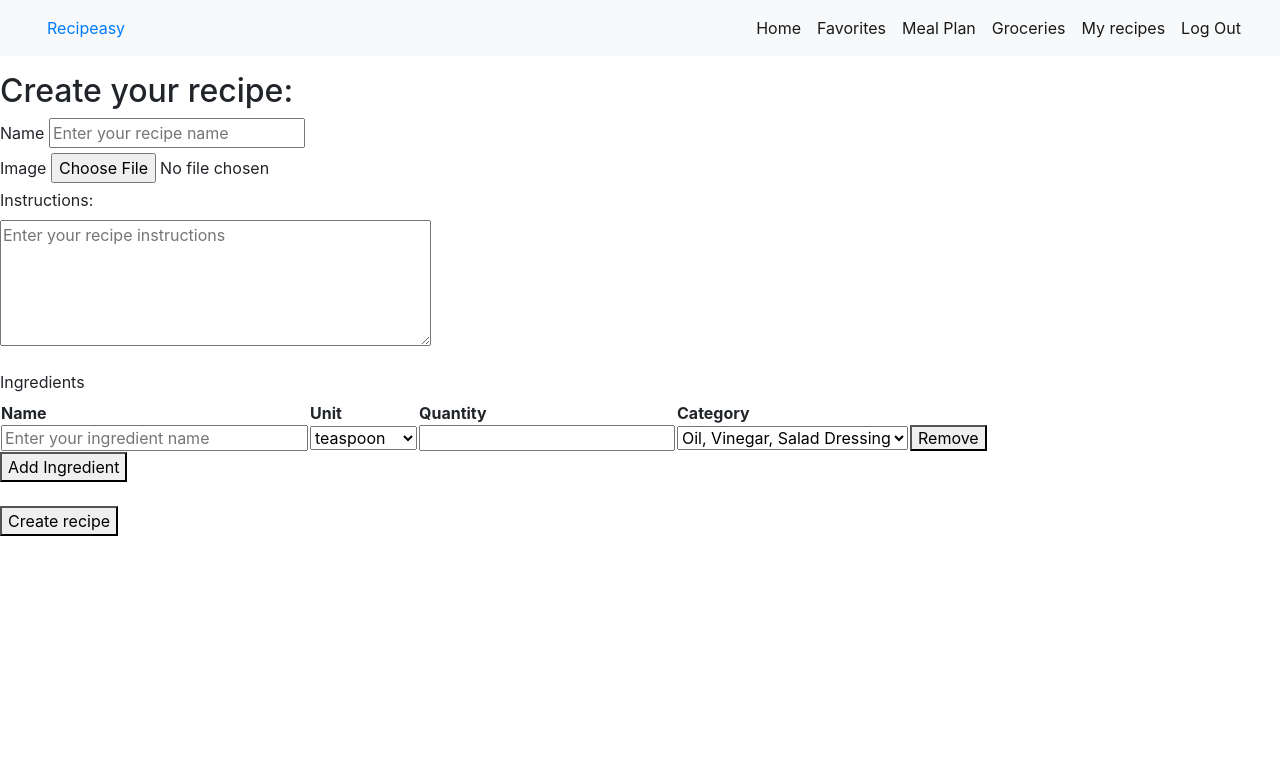
After one commit to MayraM5/Recipeasy-Meal-Plan-App, a Flask app: page /myrecipes in a window 1280 px wide. The commit adds this page. Shown: the top 783 px of the page. Run offline with Flask 2, Linux system fonts and the light colour scheme; some libraries are stand-ins or nearby versions.

Commit message:
New feature: create recipe- pending: fix cloudinary

```diff
--- a/server.py
+++ b/server.py
@@ -1,12 +1,17 @@
 """Server for meal planning app."""
 
-from flask import Flask, render_template, request, flash, session, redirect, jsonify
+from flask import Flask, render_template, request, flash, session, redirect, jsonify, url_for
 from model import connect_to_db, db
 import crud
 from jinja2 import StrictUndefined
 import requests
 import json
 import os
+import cloudinary.uploader
+import cloudinary
+import random
+import string
+import time
 
 
 app = Flask(__name__)
@@ -16,6 +21,11 @@ app.jinja_env.undefined = StrictUndefined
 
 
 SPOON_API_KEY = os.environ["SPOON_API_KEY"]
+
+CLOUD_NAME = "dhyrymmf4"
+CLOUDINARY_SECRET= os.environ["CLOUDINARY_SECRET"],
+CLOUDINARY_KEY= os.environ["CLOUDINARY_KEY"]
+
 
 #Homepage
 @app.route('/')
@@ -45,7 +55,7 @@ def log_in():
         return redirect('/home')
 
     else:
-        flash(f'User email and/or password is incorrect. Please try again.') ##NOT DISPLAYING
+       # flash(f'User email and/or password is incorrect. Please try again.') ##NOT DISPLAYING => displaying after logged in
         return redirect('/')
 
 #log-out
@@ -345,7 +355,6 @@ def display_meal_plan():
     #Convert each element from list to string
     ids = ','.join(str(id) for id in meal_plan)
 
-    #NEED TO HIDE APIKEY
     url = 'https://api.spoonacular.com/recipes/informationBulk?'
     params = {'apiKey' : SPOON_API_KEY,
             'includeNutrition': False,
@@ -408,42 +417,63 @@ def display_grocery_items():
 
     return render_template("groceries.html", total_grocery=total_grocery) #, name=name, amount=amount, unit=unit)
 
-# # ##Create Groceries item:
-# # @app.route("/groceries", methods=["POST"])
-# # def grocery_items():
+#############NEW FEATURE ###########################################
+@app.route("/myrecipes")
+def my_recipes():
+    """Process to create recipe"""
 
-# #     logged_in_user = session.get("user_id")
-# #     recipe_ids = crud.get_meal_plan_by_user(logged_in_user)
+    return render_template("my_recipes.html")
 
-# #     url = 'https://api.spoonacular.com/recipes/informationBulk?'
-# #     params = {'apiKey' : '33f7af9664464e1fad151db6e46c6399',
-# #                 'ids' : recipe_ids,
-# #                 }
-# #     print("*"*20)
-# #     print(recipe_ids)
 
-# #     response = requests.get(url, params)
-# #     data = response.json()
+@app.route('/create-recipe', methods=['POST'])
+def create_recipe():
+#   data = request.get_json()
+#   print(data)
+#   title = data['name']
+#   image = data['image']
+#   instructions = data['instructions']
+#   ingredient_name = data['ingredients']
+#   print(ingredient_name)
+    title = request.form['name']
+    print(f'TITLE {title}')
 
-# #     for key in data:
-# #     # print(key["id"])
-# #     #print(key["extendedIngredients"])
-# #         for i in key["extendedIngredients"]:
-# #             ingredient_name =(i["name"])
-# #             unit = (i["unit"])
-# #             amount = (i["amount"])
+    instructions = request.form['instructions']
+    print(f' INSTRUCTIONS {instructions}')
+    ingredients = request.form.getlist('ingredient')
+    print(f'INGREDIENTS {ingredients}')
+    units = request.form.getlist('unit')
+    print(f'UNITS ::::: {units}')
+    quantities = request.form.getlist('quantity')
+    print(f'Q:::: {quantities}')
+    categories = request.form.getlist('category')
+    print(f'CATEGORYYYY:::: {categories}')
 
-# #             if logged_in_user is None:
-# #                 flash("You must log in to add to Favorites")
-# #                 return redirect('/')
+    logged_in_user_id = session.get("user_id")
+    print(logged_in_user_id)
+    recipe_id = (''.join(random.choices(string.ascii_letters, k=6)))
+    print(recipe_id)
 
-# #             else:
-# #                 grocery_items = crud.create_grocery_items(logged_in_user, ingredient_name, amount, unit)
-# #                 db.session.add(grocery_items)
-# #                 db.session.commit()
-# #                 flash("Great! This recipe has been added to Favorites")
+    # Make a request to the Cloudinary API using the current timestamp
+    # timestamp = int(time.time())
+    ## cloudinary is not working!!!!
+    try:
+        my_file = request.files['my_file']
+        result = cloudinary.uploader.upload(my_file, api_key=CLOUDINARY_KEY, api_secret=CLOUDINARY_SECRET, cloud_name=CLOUD_NAME)
+    #, timestamp=timestamp)
+        image = result['secure_url']
+        print(f'image url {image}')
+    except KeyError:
+        flash("The file was not present")
+        return redirect("/myrecipes")
 
-# #     return render_template("groceries.html")
+  # save the data to the database
+#   recipe = crud.create_my_recipe(logged_in_user_id, recipe_id, title, image, instructions, ingredient_name) #, amount, units, category):
+#   db.session.add(recipe)
+#   db.session.commit()
+
+    return 'Recipe saved successfully!'
+
+
 
 
 if __name__ == "__main__":
--- /dev/null
+++ b/static/js/myrecipes.js
@@ -0,0 +1,75 @@
+function addRow() {
+    const table = document.getElementById('ingredients-table');
+    const row = table.insertRow();
+    const cell1 = row.insertCell(0);
+    const cell2 = row.insertCell(1);
+    const cell3 = row.insertCell(2);
+    const cell4 = row.insertCell(3);
+    const cell5 = row.insertCell(4);
+    cell1.innerHTML = '<input type="text" name="ingredient">';
+    cell2.innerHTML = '<select name="unit"><option value="tsp">teaspoon</option><option value="tbsp">tablespoon</option>\
+                      <option value="cup">cup</option><option value="oz">ounce</option><option value="lb">pound</option>\
+                      <option value="container">container</option><option value="other">unit</option></select>';
+    cell3.innerHTML = '<input type="number" name="quantity">';
+    cell4.innerHTML = '<select name="category"><option value="Oil, Vinegar, Salad Dressing">Oil, Vinegar, Salad Dressing</option>\
+                      <option value="Refrigerated">Refrigerated</option><option value="Pasta and Rice">Pasta and Rice</option>\
+                      <option value="Spices and Seasonings">Spices and Seasonings</option>\
+                      <option value="Milk, Eggs, Other Dairy">Milk, Eggs, Other Dairy</option><option value="Meat">Meat</option>\
+                      <option value="Produce">Produce</option><option value="Seafood">Seafood</option><option value="Cheese">Cheese</option>\
+                      <option value="Other">Other</option><select> ';
+    cell5.innerHTML = '<button type="button" onclick="removeRow(this)">Remove</button>';
+  }
+
+  function removeRow(button) {
+    const row = button.parentNode.parentNode;
+    row.parentNode.removeChild(row);
+  }
+
+// //Get data from form
+
+// const form = document.getElementById('recipe-form');
+// form.addEventListener('submit', function(event) {
+//   event.preventDefault();
+
+//   const ingredients = [];
+//   const inputs = document.querySelectorAll('#ingredients-table input');
+//   // const inputs = form.getElementsByTagName('input');
+//   for (let i = 0; i < inputs.length; i += 3) {
+//     const ingredient = inputs[i].value;
+//   if (inputs.length > i + 1) {
+//     const unit = inputs[i + 1].value;
+//     // const unit = inputs[i + 1].value;
+//     const quantity = inputs[i + 2].value;
+//     ingredients.push({ ingredient, unit, quantity });
+//   }
+// }
+
+//   // create a new Cloudinary instance
+//   const cl = cloudinary.Cloudinary.new({ cloud_name: 'dhyrymmf4' });
+
+//   // upload the selected image file to Cloudinary
+//   const fileInput = document.getElementById('image');
+//   cl.uploader.upload(fileInput.files[0], function(error, result) {
+//     if (error) {
+//       console.error(error);
+//     } else {
+//       // the image was uploaded successfully, and the result object
+//       // contains information about the uploaded image
+//       console.log(result);
+
+//       // get the URL of the uploaded image
+//       const imageUrl = result.url;
+//     }
+
+//   const name = form.elements.name.value;
+//   const instructions = form.elements.instructions.value;
+
+//   const data = { name, imageUrl, instructions, ingredients };
+
+//   // send the data to the Flask app using an AJAX request
+//   const xhr = new XMLHttpRequest();
+//   xhr.open('POST', '/save-recipe');
+//   xhr.setRequestHeader('Content-Type', 'application/json');
+//   xhr.send(JSON.stringify(data));
+// });
+// });
--- a/templates/base.html
+++ b/templates/base.html
@@ -37,6 +37,9 @@
               <a class="nav-link" href="/groceries">Groceries</a>
             </li>
             <li class="nav-item active">
+              <a class="nav-link" href="/myrecipes">My recipes</a>
+            </li>
+            <li class="nav-item active">
               <a class="nav-link" href="/log-out">Log Out</a>
             </li>
           </ul>
--- /dev/null
+++ b/templates/my_recipes.html
@@ -0,0 +1,66 @@
+{% extends "base.html" %}
+
+{% block body %}
+<body>
+    <h2> Create your recipe: </h2>
+        <!-- <form id="recipe-form"> -->
+        <form action="/create-recipe" method="POST" enctype="multipart/form-data">
+            <label for="title">Name</label>
+                <input id="recipe_name" type="name" name="name" placeholder="Enter your recipe name"> <br>
+
+            <label for="image">Image</label>
+                <input type="file" name="my_file" id="image"> <br>
+
+            <label for="instructions">Instructions:</label><br>
+                <textarea name="instructions" id="instructions" placeholder="Enter your recipe instructions" rows="5" cols="40"></textarea><br><br>
+                <!-- <input class="recipe_instruction" type="name" name="instructions"> <br>     -->
+
+            <label for="ingredient">Ingredients</label> <br>
+                <table id="ingredients-table">
+                    <tr>
+                        <th>Name</th>
+                        <th>Unit</th>
+                        <th>Quantity</th>
+                        <th>Category</th>
+                        <th></th>
+                    </tr>
+                        <td><input type="text" name="ingredient" placeholder="Enter your ingredient name" size="25"></td>
+                        <td>
+                            <select name="unit">
+                                <option value="tsp">teaspoon</option>
+                                <option value="tbsp">tablespoon</option>
+                                <option value="cup">cup</option>
+                                <option value="oz">ounce</option>
+                                <option value="lb">pound</option>
+                                <option value="container">container</option>
+                                <option value="other">unit</option>
+                            </select>
+                        </td>
+                        <td><input type="number" name="quantity"></td>
+                        <td>
+                            <select name="category">
+                                <option value="Oil, Vinegar, Salad Dressing">Oil, Vinegar, Salad Dressing</option>
+                                <option value="Refrigerated">Refrigerated</option>
+                                <option value="Pasta and Rice">Pasta and Rice</option>
+                                <option value="Spices and Seasonings">Spices and Seasonings</option>
+                                <option value="Milk, Eggs, Other Dairy">Milk, Eggs, Other Dairy</option>
+                                <option value="Meat">Meat</option>
+                                <option value="Produce">Produce</option>
+                                <option value="Seafood">Seafood</option>
+                                <option value="Cheese">Cheese</option>
+                                <option value="Other">Other</option>
+                            <select>
+                        </td>
+                        <td><button type="button" onclick="removeRow(this)">Remove</button></td>
+                    </tr>
+                </table>
+                <button type="button" onclick="addRow()">Add Ingredient</button> <br>
+                <br>
+            <button type="submit">Create recipe</button>
+        </form>
+
+</body>
+<!-- <script src="https://cdn.jsdelivr.net/npm/cloudinary-core@2.8.1/cloudinary-core-shrinkwrap.min.js"></script> -->
+<script src="../static/js/myrecipes.js"> </script>
+
+{% endblock %}
```
Also changed, not shown: crud.py (+15 -0 lines), model.py (+23 -0 lines), requirements.txt (+13 -2 lines), seed_database.py (+22 -16 lines).
